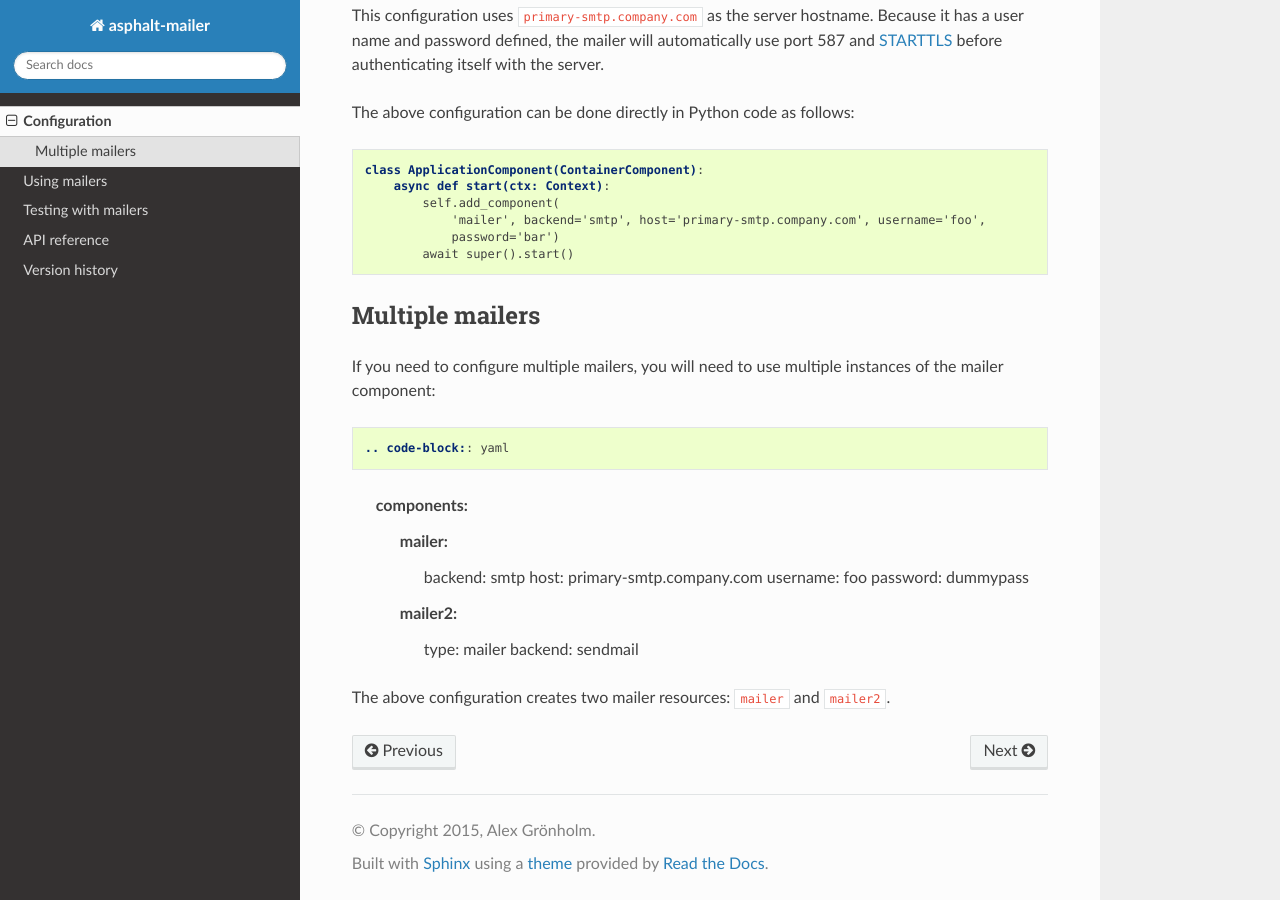
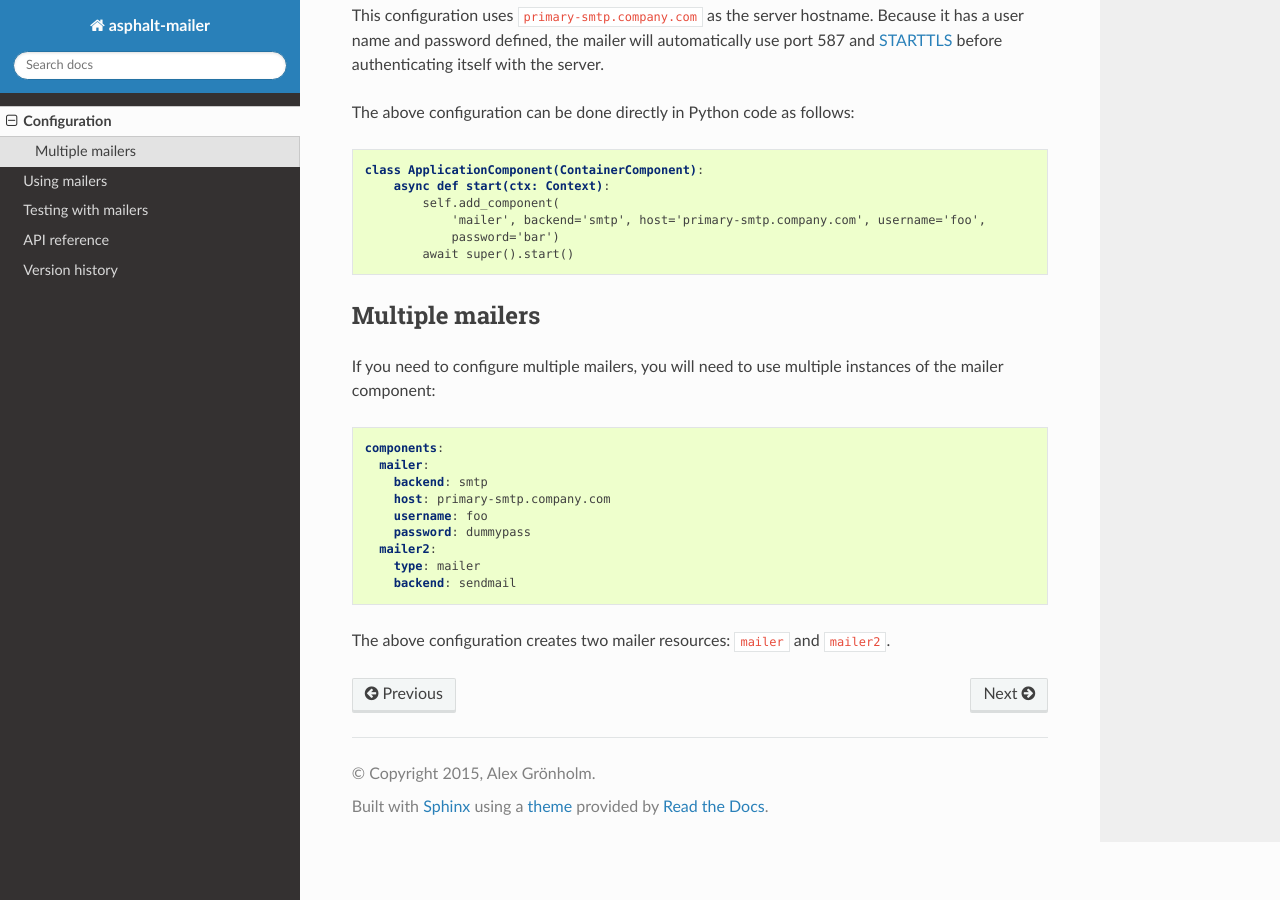
Before and after one commit to asphalt-framework/asphalt-mailer, a Sphinx documentation site: the page built from docs/configuration.rst, in a window 1280 px wide and 900 px high, scrolled down 622 px. Built offline with Sphinx 7.4.7 and the Read the Docs theme 2.0.0, drawn with Linux system fonts in a browser that asks for light colours; pages that are not in the unit, such as notebooks, are missing from menus; the version number could not be read and is left out.

Commit message:
Fixed YAML block in configuration.rst

```diff
--- a/docs/configuration.rst
+++ b/docs/configuration.rst
@@ -45,7 +45,7 @@ Multiple mailers
 ----------------
 
 If you need to configure multiple mailers, you will need to use multiple instances
-of the mailer component::
+of the mailer component:
 
 .. code-block:: yaml
 
```
